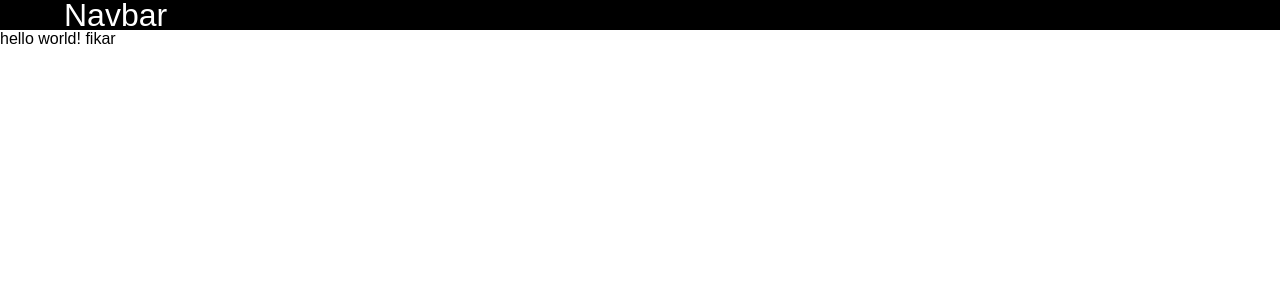
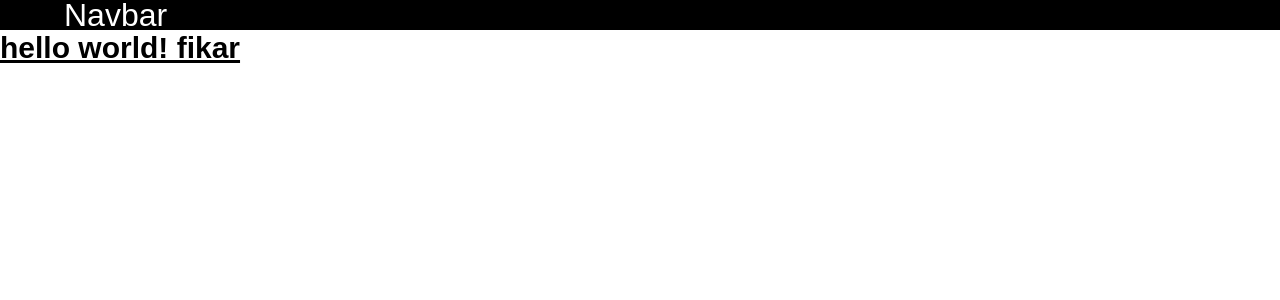
Before and after one commit to dzulfikar68/indo-heroes-app, a Next.js app: page / in a window 1280 px wide. Shown: the top 300 px of the page. Built offline with nearby package versions, Linux system fonts and the light colour scheme.

Commit message:
add fixed tailwind

```diff
--- a/package.json
+++ b/package.json
@@ -23,6 +23,6 @@
     "autoprefixer": "^10.4.20",
     "postcss": "^8.5.1",
     "sass": "^1.84.0",
-    "tailwindcss": "^4.0.5"
+    "tailwindcss": "^3.4.17"
   }
 }
--- /dev/null
+++ b/postcss.config.js
@@ -0,0 +1,6 @@
+module.exports = {
+  plugins: {
+    tailwindcss: {},
+    autoprefixer: {},
+  },
+}
--- a/src/pages/index.tsx
+++ b/src/pages/index.tsx
@@ -11,7 +11,7 @@
       {/* <Head>
         <title>Home</title>
       </Head> */}
-      <div>
+      <div className='text-3xl font-bold underline'>
       hello world! fikar
       </div>
     </div>
--- a/src/styles/globals.css
+++ b/src/styles/globals.css
@@ -73,6 +73,10 @@
   }
 } */
 
+@tailwind base;
+@tailwind components;
+@tailwind utilities;
+
 * {
   box-sizing: border-box;
   padding: 0;
--- /dev/null
+++ b/tailwind.config.js
@@ -0,0 +1,15 @@
+/** @type {import('tailwindcss').Config} */
+module.exports = {
+  content: [
+    './app/**/*.{js,ts,jsx,tsx,mdx}', // Note the addition of the `app` directory.
+    './pages/**/*.{js,ts,jsx,tsx,mdx}',
+    './components/**/*.{js,ts,jsx,tsx,mdx}',
+
+    // Or if using `src` directory:
+    './src/**/*.{js,ts,jsx,tsx,mdx}',
+  ],
+  theme: {
+    extend: {},
+  },
+  plugins: [],
+}
```
Also changed, not shown: 1 other file (tests, documents, lock files or other folders).
